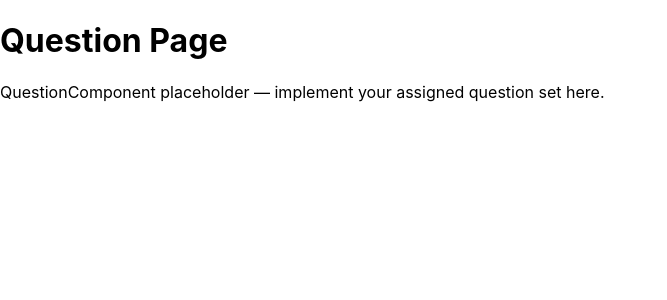
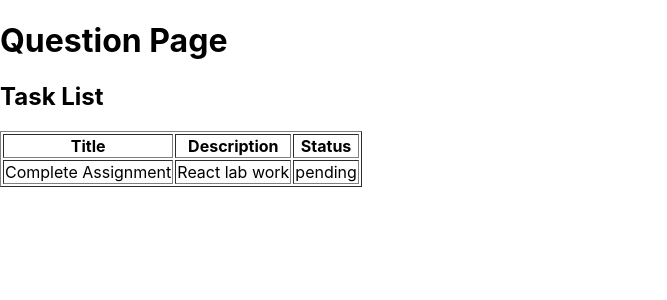
Before and after one commit to Uppunuthalaswathi/stacktrack-lab-FSDLAB2-24WH5A0501, a React (Create React App) app: page /tasks in a window 1280 px wide. Shown: the top 300 px of the page, without its empty margins (0-667 px from the left). Built offline with nearby package versions, Linux system fonts and the light colour scheme.

Commit message:
Implemented task fetching and displaying the task list in a table format

```diff
--- a/src/components/question/QuestionComponent.js
+++ b/src/components/question/QuestionComponent.js
@@ -1,24 +1,45 @@
-import React from 'react';
-
-// TODO: Import any API functions you need from '../../api/client'
-// Example: import { get, post } from '../../api/client';
+import React, { useEffect, useState } from "react";
 
 function QuestionComponent() {
-  // TODO: Define state variables needed for your question set
+  const [tasks, setTasks] = useState([]);
 
+  useEffect(() => {
+    // Dummy data (simulate API)
+    const data = [
+      {
+        _id: "1",
+        title: "Complete Assignment",
+        description: "React lab work",
+        status: "pending"
+      }
+    ];
 
-  // TODO: Implement data fetching inside a useEffect hook
-
-
-  // TODO: Implement any event handlers required by your question set
-
+    setTasks(data);
+  }, []);
 
   return (
     <div>
-      {/* TODO: Replace this placeholder with your question set UI */}
-      <p>QuestionComponent placeholder — implement your assigned question set here.</p>
+      <h2>Task List</h2>
 
-      {/* TODO: Render fetched data or form elements as required */}
+      <table border="1">
+        <thead>
+          <tr>
+            <th>Title</th>
+            <th>Description</th>
+            <th>Status</th>
+          </tr>
+        </thead>
+
+        <tbody>
+          {tasks.map(task => (
+            <tr key={task._id}>
+              <td>{task.title}</td>
+              <td>{task.description}</td>
+              <td>{task.status}</td>
+            </tr>
+          ))}
+        </tbody>
+      </table>
     </div>
   );
 }
```
